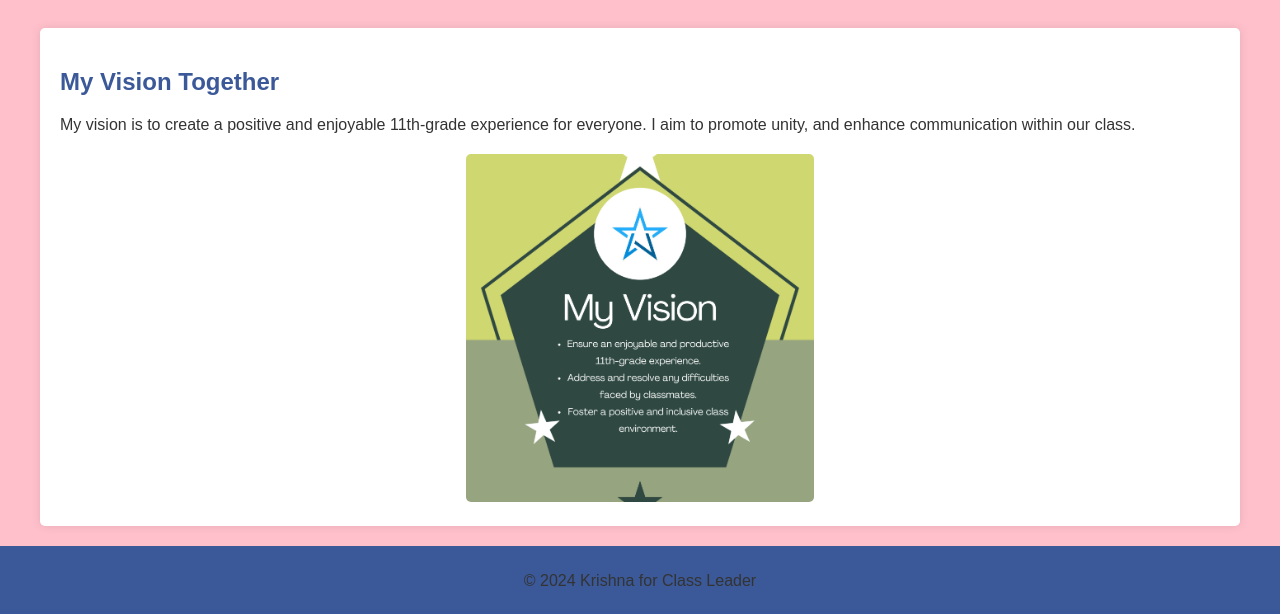
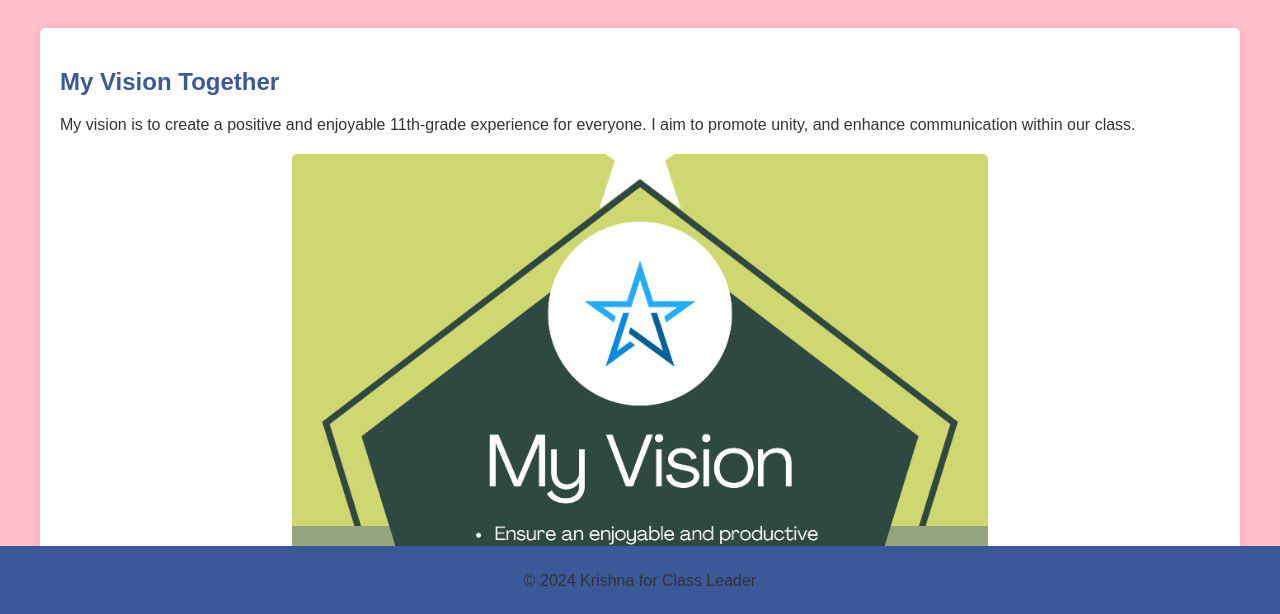
Before and after one commit to KRISHNA2008vnr/election, a plain HTML site: page vision.html in a window 1280 px wide. Shown: the part 184-798 px from the top of the page. Drawn offline with Linux system fonts and the light colour scheme.

Commit message:
vision.html

```diff
--- a/vision.html
+++ b/vision.html
@@ -60,7 +60,7 @@
             margin-top: 20px;
         }
         .image-container img {
-            max-width: 30%;
+            max-width: 60%;
             height: auto;
             border-radius: 5px;
         }
```
